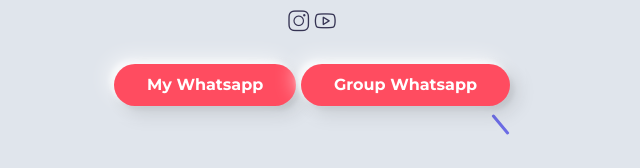
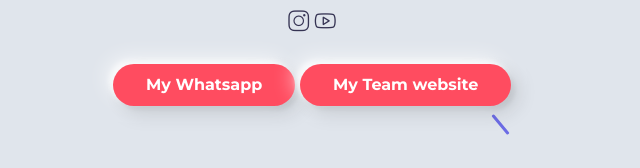
Before and after one commit to IbasRj/IbasRj.github.io, a website: page index.html in a window 1280 px wide. Shown: the part 505-673 px from the top of the page, 473-1113 px from the left. Drawn offline with Linux system fonts and the light colour scheme; files whose address does not match are found by name.

Commit message:
Update index.html

```diff
--- a/index.html
+++ b/index.html
@@ -176,7 +176,7 @@
             <!-- buttons -->
             <div class="mt-4">
             <a href="https://wa.me/6281339888334?text=Hai+Bang+🗿" class="btn btn-default">My Whatsapp</a>
-              <a href="https://chat.whatsapp.com/CCpW2L7vPItAw2kcovl7yG" class="btn btn-default">Group Whatsapp</a>
+              <a href="http://www.ebnimee.my.id" class="btn btn-default">My Team website</a>
             </div>
           </div>
 
```
